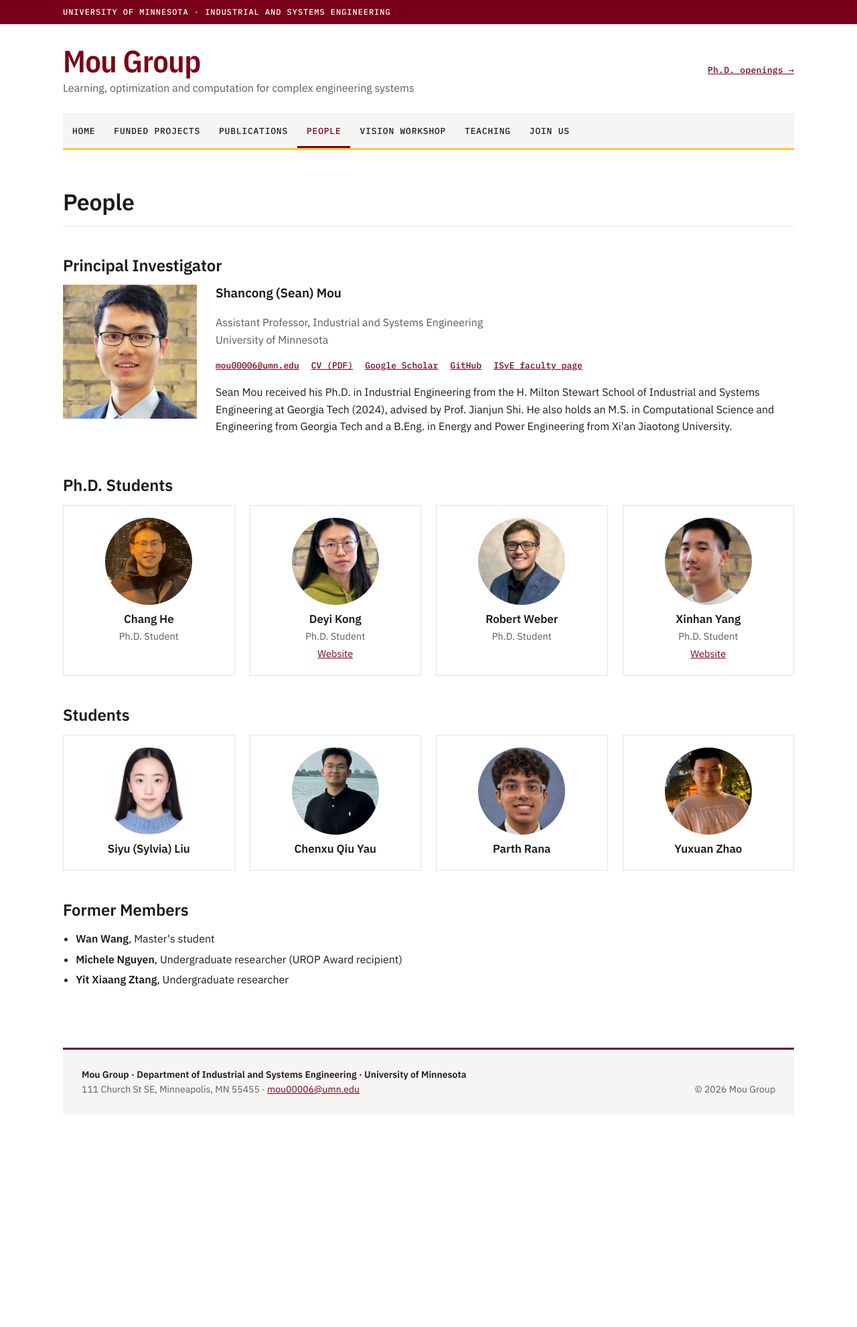
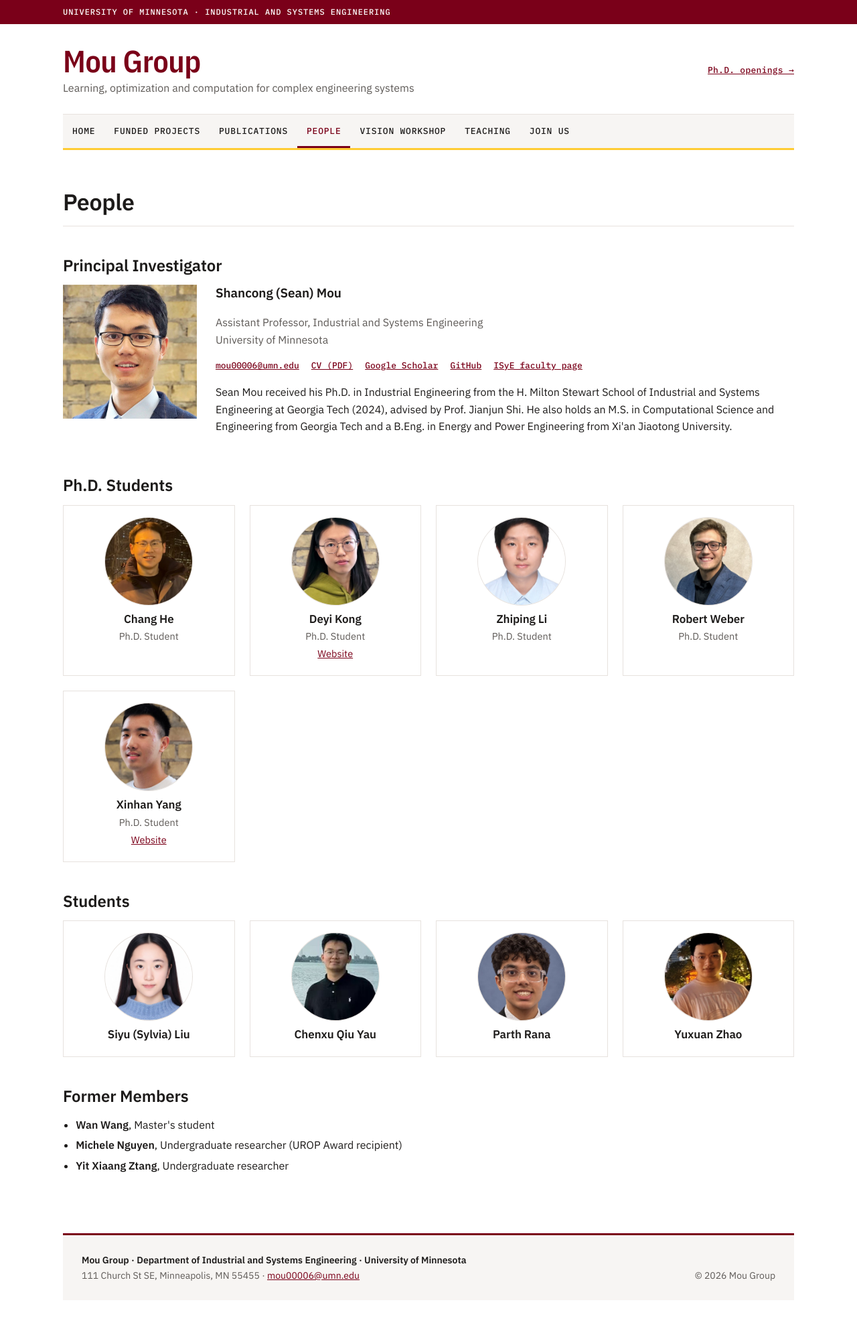
Before and after one commit to Mou-group-UMN/mou-group-umn.github.io, a Jekyll site: the page built from people.html, in a window 1280 px wide. Shown: the whole page at 67% size. Built offline with Jekyll 4.4.1, drawn with Linux system fonts in a browser that asks for light colours; before the commit the page ends 1704 px from its top, so only the background shows below that.

Commit message:
People: add Zhiping Li (Ph.D. student)
Adds Zhiping Li to the Ph.D. students with a 600x750 headshot, and gives
the People headshots a thin ring so white-background photos still read
as circles.

Co-Authored-By: Claude Opus 5.5 <noreply@anthropic.com>
Claude-Session: https://claude.ai/code/session_01XBj4b1asWe9EJC5WfSpYSG

```diff
--- a/_data/people.yml
+++ b/_data/people.yml
@@ -18,6 +18,7 @@ pi:
 phd:
   - {name: Chang He, role: Ph.D. Student, photo: chang-he.jpg}
   - {name: Deyi Kong, role: Ph.D. Student, photo: deyi-kong.jpg, web: "https://cse.umn.edu/isye/deyi-kong"}
+  - {name: Zhiping Li, role: Ph.D. Student, photo: zhiping-li.jpg}
   - {name: Robert Weber, role: Ph.D. Student, photo: robert-weber.jpg}
   - {name: Xinhan Yang, role: Ph.D. Student, photo: xinhan-yang.jpg, web: "https://cse.umn.edu/isye/xinhan-yang"}
 masters: []
--- a/assets/css/style.css
+++ b/assets/css/style.css
@@ -119,6 +119,7 @@ h3{font-size:19px;line-height:1.3}
 .grid{display:grid;grid-template-columns:repeat(auto-fill,minmax(210px,1fr));gap:22px}
 .card{border:1px solid var(--line);padding:18px;text-align:center;background:#fff}
 .card img,.ph{width:130px;height:130px;border-radius:50%;object-fit:cover;object-position:50% 28%;background:var(--soft);display:grid;place-items:center;margin:0 auto 10px;font:600 40px var(--cond);color:#bbb}
+.card img{box-shadow:0 0 0 1px var(--line)}   /* thin ring so white-background headshots still read as circles */
 .card h3{margin:.2em 0;font-size:17px}.card p{margin:.2em 0;color:var(--muted);font-size:14.5px}
 .pi{display:grid;grid-template-columns:200px 1fr;gap:28px;align-items:start}
 .pi img,.pi .ph{width:200px;height:200px;border-radius:0;object-fit:cover;margin:0}
```
Also changed, not shown: assets/img/people/zhiping-li.jpg (added).
